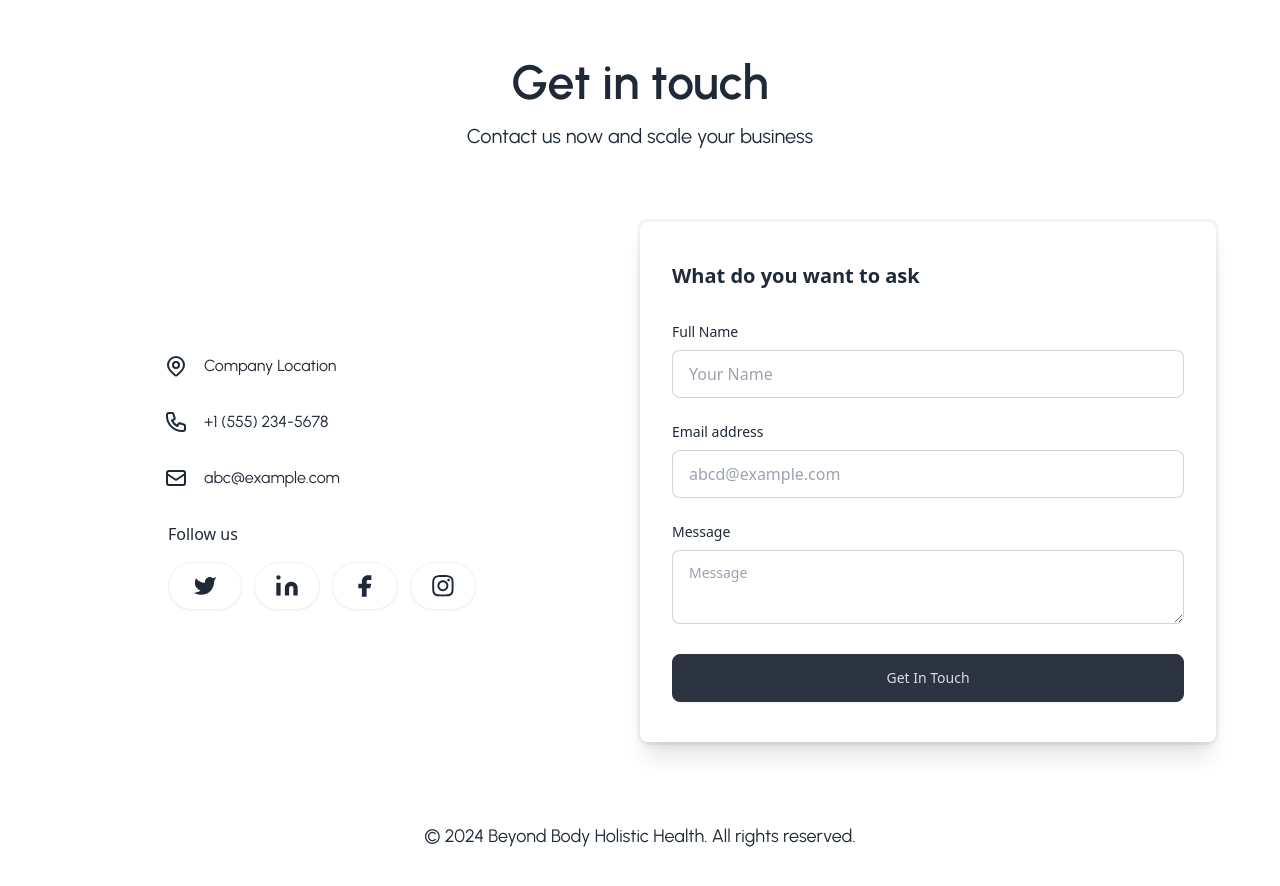
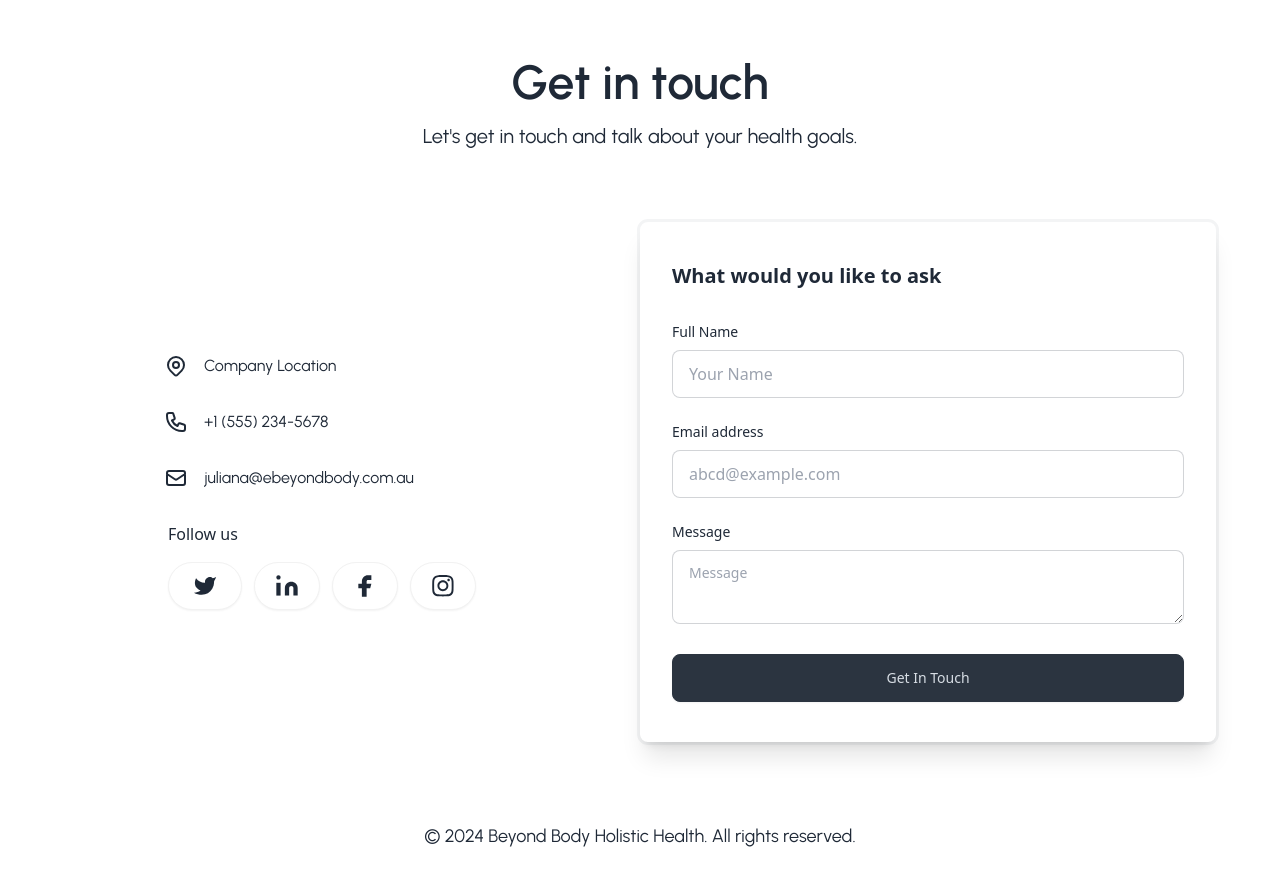
Before and after one commit to LXMachado/holistic-health-landing-page, a React (Vite) app: page / in a window 1280 px wide. Shown: the part 2760-3646 px from the top of the page. Built offline with nearby package versions, Linux system fonts and the light colour scheme.

Commit message:
Update Contact component text for better user engagement

```diff
--- a/src/components/Contact.jsx
+++ b/src/components/Contact.jsx
@@ -18,7 +18,7 @@ const Contact = () => {
           Get in touch
         </h1>
         <span className="text-md mt-2 px-2 text-center font-urbanist md:mt-4 md:px-5 md:text-xl">
-          Contact us now and scale your business
+          Let's get in touch and talk about your health goals.
         </span>
       </motion.div>
       <motion.div variants={fadeIn("up", "tween", 0.2, 1)} className="container mx-auto px-6 py-10">
@@ -86,7 +86,7 @@ const Contact = () => {
                 </svg>
 
                 <span className="mx-2 w-72 truncate font-urbanist text-base-content">
-                  abc@example.com
+                  juliana@ebeyondbody.com.au
                 </span>
               </p>
             </div>
@@ -166,7 +166,7 @@ const Contact = () => {
 
           <div className="card mt-8 lg:mx-6 lg:w-1/2">
             <div className="card-body mx-auto w-full overflow-hidden rounded-lg px-8 py-10 shadow-xl outline outline-base-content/5 lg:max-w-xl">
-              <h1 className="card-title">What do you want to ask</h1>
+              <h1 className="card-title">What would you like to ask</h1>
 
               <form className="mt-6">
                 <div className="flex-1">
```
